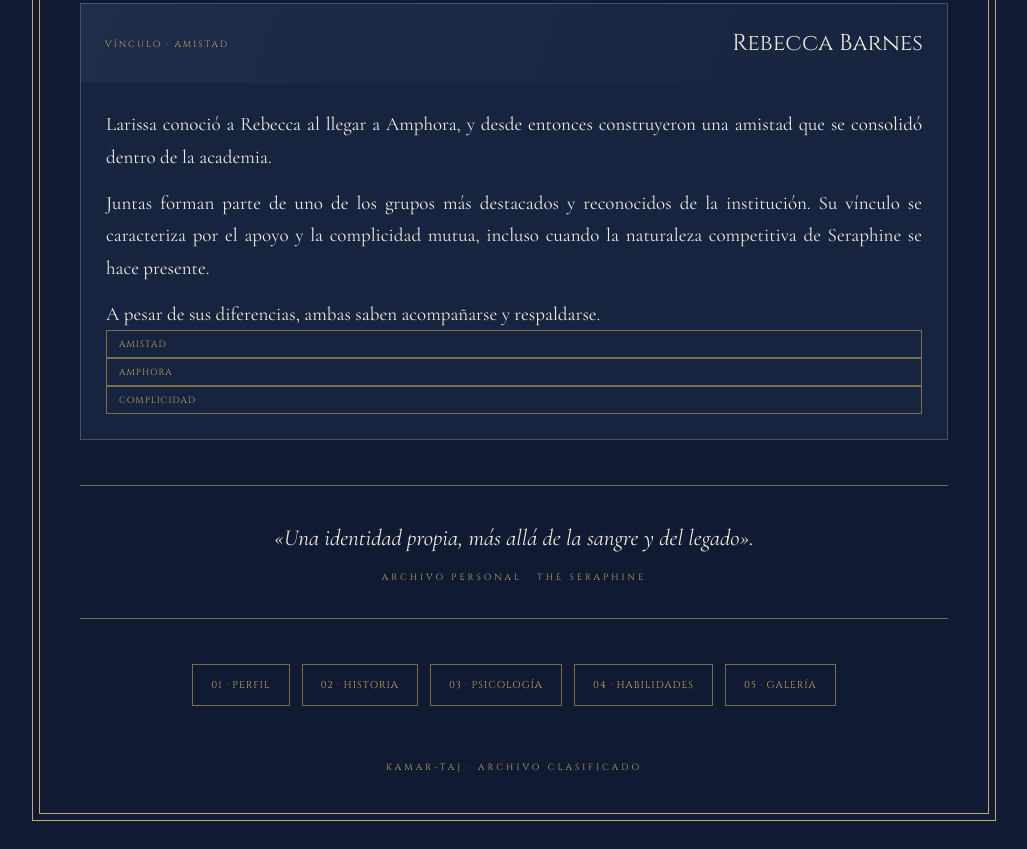
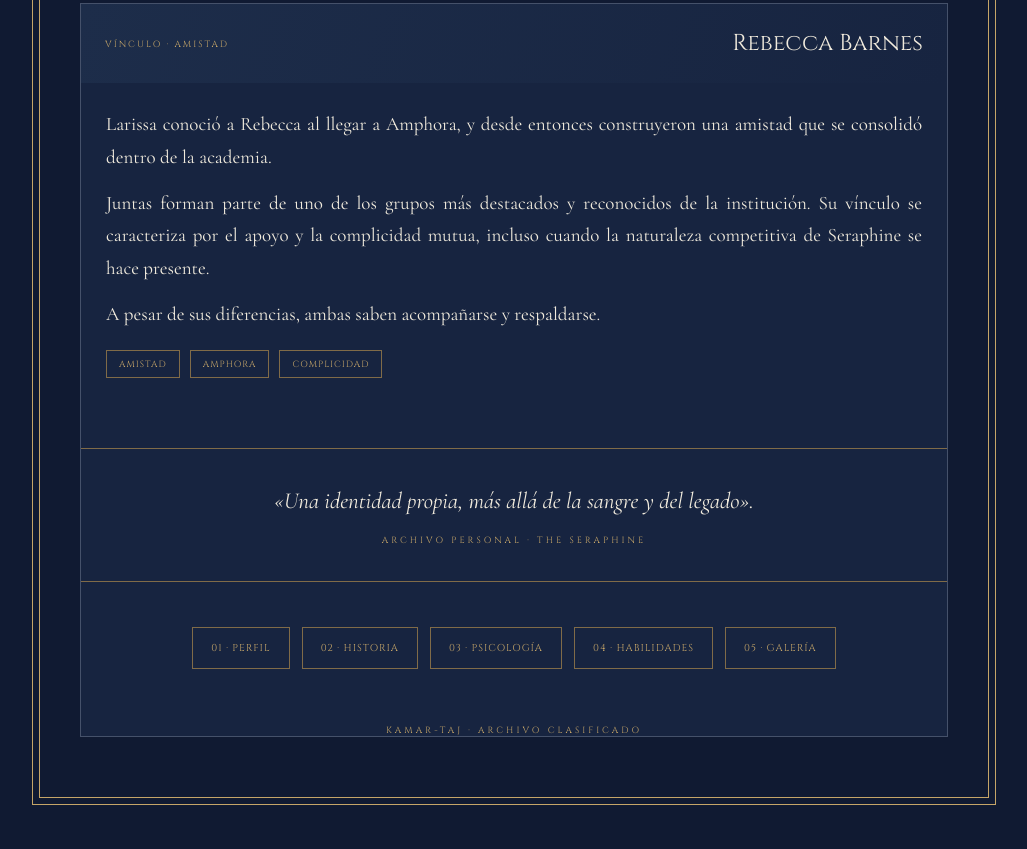
Before and after one commit to eevengel/seraphine, a plain HTML site: page relations.html in a window 1280 px wide. Shown: the part 2094-2943 px from the top of the page, without its empty margins (126-1153 px from the left). Drawn offline with nearby package versions, Linux system fonts and the light colour scheme.

Commit message:
Refactor tags from divs to spans in relations.html

```diff
--- a/relations.html
+++ b/relations.html
@@ -515,10 +515,10 @@ footer {
       A pesar de sus diferencias, ambas saben
       acompañarse y respaldarse.
     </p>
-
-    <div class="tag">AMISTAD</div>
-    <div class="tag">AMPHORA</div>
-    <div class="tag">COMPLICIDAD</div>
+    <div class="relation-meta">
+      <span class="tag">AMISTAD</span>
+      <span class="tag">AMPHORA</span>
+      <span class="tag">COMPLICIDAD</span>
 
   </div>
 
```
